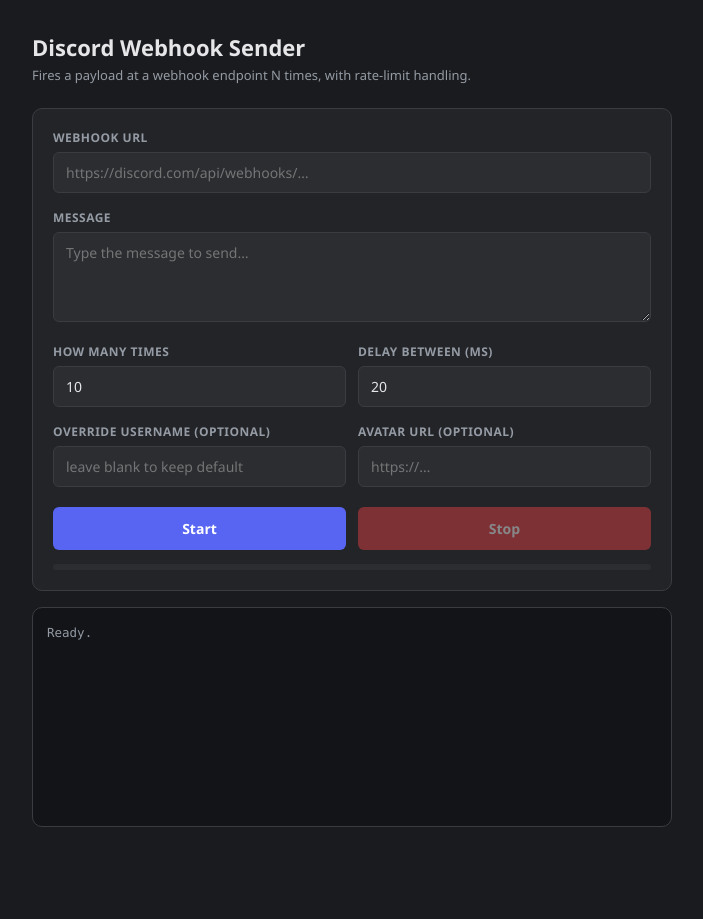
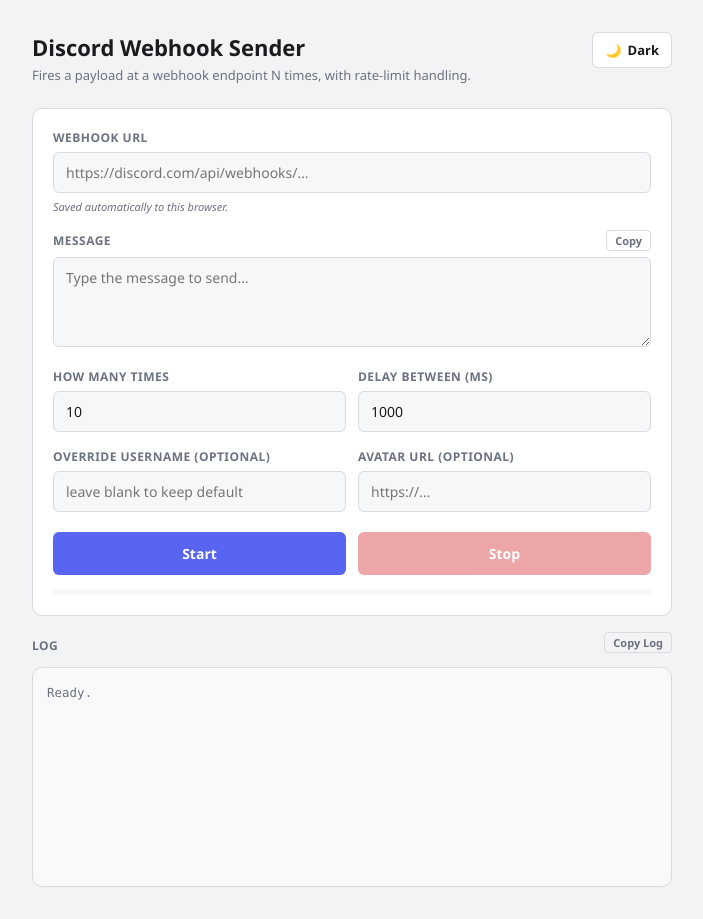
Before and after one commit to Ranzz-Xp/Discord-Webhook-Message-Sender, a plain HTML site: page index.html in a window 1280 px wide. Shown: the whole page, without its empty margins (288-991 px from the left). Before the commit the page ends 859 px from the top, so only its background shows below. Drawn offline with Linux system fonts and the light colour scheme.

Commit message:
Update index.html

```diff
--- a/index.html
+++ b/index.html
@@ -1,5 +1,5 @@
 <!DOCTYPE html>
-<html lang="en">
+<html lang="en" data-theme="dark">
 <head>
 <meta charset="UTF-8">
 <meta name="viewport" content="width=device-width, initial-scale=1">
@@ -17,6 +17,21 @@
     --green: #3ba55d;
     --red: #ed4245;
     --amber: #faa81a;
+    --log-bg: #131417;
+  }
+  [data-theme="light"] {
+    --bg: #f2f3f5;
+    --panel: #ffffff;
+    --panel-2: #f6f7f8;
+    --border: #d9dbe0;
+    --text: #1a1b1e;
+    --muted: #6b7280;
+    --blurple: #5865f2;
+    --blurple-hover: #4752c4;
+    --green: #1a8a3d;
+    --red: #d83c3e;
+    --amber: #b8760a;
+    --log-bg: #f8f9fa;
   }
   * { box-sizing: border-box; }
   body {
@@ -27,20 +42,47 @@
     font-family: "gg sans", "Segoe UI", system-ui, -apple-system, sans-serif;
     display: flex;
     justify-content: center;
+    transition: background .2s, color .2s;
   }
   .wrap { width: 100%; max-width: 640px; }
+  .top-bar {
+    display: flex;
+    justify-content: space-between;
+    align-items: flex-start;
+    gap: 12px;
+    margin-bottom: 24px;
+  }
   h1 {
     font-size: 22px;
     margin: 0 0 4px;
     font-weight: 700;
   }
-  .sub { color: var(--muted); font-size: 13px; margin: 0 0 24px; }
+  .sub { color: var(--muted); font-size: 13px; margin: 0; }
+  .theme-toggle {
+    background: var(--panel);
+    border: 1px solid var(--border);
+    color: var(--text);
+    border-radius: 6px;
+    padding: 8px 12px;
+    font-size: 13px;
+    font-weight: 600;
+    font-family: inherit;
+    cursor: pointer;
+    flex: none;
+    width: auto;
+    transition: border-color .15s, background .15s;
+    display: flex;
+    align-items: center;
+    gap: 6px;
+  }
+  .theme-toggle:hover { border-color: var(--blurple); }
   .panel {
     background: var(--panel);
     border: 1px solid var(--border);
     border-radius: 10px;
     padding: 20px;
     margin-bottom: 16px;
+    transition: background .2s, border-color .2s;
   }
   label {
     display: block;
@@ -50,6 +92,31 @@
     letter-spacing: .04em;
     color: var(--muted);
     margin-bottom: 6px;
+  }
+  .label-row {
+    display: flex;
+    justify-content: space-between;
+    align-items: center;
+  }
+  .label-row label { margin-bottom: 6px; }
+  .mini-btn {
+    background: transparent;
+    border: 1px solid var(--border);
+    color: var(--muted);
+    border-radius: 4px;
+    padding: 2px 8px;
+    font-size: 11px;
+    font-weight: 600;
+    cursor: pointer;
+    transition: all .15s;
+    font-family: inherit;
+    flex: none;
+    width: auto;
+    margin-bottom: 6px;
+  }
+  .mini-btn:hover {
+    border-color: var(--blurple);
+    color: var(--text);
   }
   input[type="text"], input[type="number"], textarea {
     width: 100%;
@@ -61,7 +128,7 @@
     font-size: 14px;
     font-family: inherit;
     outline: none;
-    transition: border-color .15s;
+    transition: border-color .15s, background .2s, color .2s;
   }
   input:focus, textarea:focus { border-color: var(--blurple); }
   textarea { resize: vertical; min-height: 90px; }
@@ -87,8 +154,15 @@
   button:disabled { opacity: .45; cursor: not-allowed; }
   button.stop { background: var(--red); }
   button.stop:hover:not(:disabled) { background: #c93b3e; }
+  .log-header {
+    display: flex;
+    justify-content: space-between;
+    align-items: center;
+    margin-bottom: 8px;
+  }
+  .log-header label { margin-bottom: 0; }
   .log {
-    background: #131417;
+    background: var(--log-bg);
     border: 1px solid var(--border);
     border-radius: 10px;
     padding: 14px;
@@ -99,6 +173,7 @@
     line-height: 1.7;
     white-space: pre-wrap;
     word-break: break-word;
+    transition: background .2s, border-color .2s;
   }
   .log div { margin: 0; }
   .ok   { color: var(--green); }
@@ -111,6 +186,7 @@
     border-radius: 3px;
     overflow: hidden;
     margin-top: 14px;
+    transition: background .2s;
   }
   .bar > i {
     display: block;
@@ -119,22 +195,39 @@
     background: var(--blurple);
     transition: width .2s;
   }
+  .save-hint {
+    font-size: 11px;
+    color: var(--muted);
+    margin-top: 6px;
+    font-style: italic;
+  }
 </style>
 </head>
 <body>
 <div class="wrap">
 
-  <h1>Discord Webhook Sender</h1>
-  <p class="sub">Fires a payload at a webhook endpoint N times, with rate-limit handling.</p>
+  <div class="top-bar">
+    <div>
+      <h1>Discord Webhook Sender</h1>
+      <p class="sub">Fires a payload at a webhook endpoint N times, with rate-limit handling.</p>
+    </div>
+    <button type="button" class="theme-toggle" id="themeToggle" title="Toggle theme">
+      <span id="themeIcon">☀</span><span id="themeLabel">Light</span>
+    </button>
+  </div>
 
   <div class="panel">
     <div class="field">
       <label for="webhookUrl">Webhook URL</label>
       <input type="text" id="webhookUrl" placeholder="https://discord.com/api/webhooks/…">
+      <div class="save-hint">Saved automatically to this browser.</div>
     </div>
 
     <div class="field">
-      <label for="message">Message</label>
+      <div class="label-row">
+        <label for="message">Message</label>
+        <button type="button" class="mini-btn" id="copyMessageBtn">Copy</button>
+      </div>
       <textarea id="message" placeholder="Type the message to send…"></textarea>
     </div>
 
@@ -145,7 +238,7 @@
       </div>
       <div>
         <label for="delay">Delay between (ms)</label>
-        <input type="number" id="delay" value="20" min="0" max="60000">
+        <input type="number" id="delay" value="1000" min="0" max="60000">
       </div>
     </div>
 
@@ -168,6 +261,10 @@
     <div class="bar"><i id="progress"></i></div>
   </div>
 
+  <div class="log-header">
+    <label>Log</label>
+    <button type="button" class="mini-btn" id="copyLogBtn">Copy Log</button>
+  </div>
   <div class="log" id="log"><div class="dim">Ready.</div></div>
 
 </div>
@@ -180,6 +277,16 @@
   const stopBtn  = $('stopBtn');
   const logEl    = $('log');
   const progEl   = $('progress');
+  const copyMessageBtn = $('copyMessageBtn');
+  const copyLogBtn = $('copyLogBtn');
+  const themeToggle = $('themeToggle');
+  const themeIcon = $('themeIcon');
+  const themeLabel = $('themeLabel');
+
+  const STORAGE_KEY = 'dws.config.v1';
+  const THEME_KEY   = 'dws.theme';
+
+  const PERSISTED_FIELDS = ['webhookUrl', 'count', 'delay', 'username', 'avatar', 'message'];
 
   let running = false;
   let sent = 0;
@@ -187,6 +294,81 @@
 
   const sleep = ms => new Promise(r => setTimeout(r, ms));
 
+  // ---------- Theme ----------
+  function applyTheme(theme) {
+    document.documentElement.setAttribute('data-theme', theme);
+    if (theme === 'light') {
+      themeIcon.textContent = '🌙';
+      themeLabel.textContent = 'Dark';
+    } else {
+      themeIcon.textContent = '☀';
+      themeLabel.textContent = 'Light';
+    }
+  }
+
+  function initTheme() {
+    let saved;
+    try { saved = localStorage.getItem(THEME_KEY); } catch (_) {}
+    if (saved === 'light' || saved === 'dark') {
+      applyTheme(saved);
+    } else {
+      const prefersLight = window.matchMedia && window.matchMedia('(prefers-color-scheme: light)').matches;
+      applyTheme(prefersLight ? 'light' : 'dark');
+    }
+  }
+
+  themeToggle.addEventListener('click', () => {
+    const current = document.documentElement.getAttribute('data-theme');
+    const next = current === 'light' ? 'dark' : 'light';
+    applyTheme(next);
+    try { localStorage.setItem(THEME_KEY, next); } catch (_) {}
+  });
+
+  // ---------- Persistence ----------
+  function loadConfig() {
+    let raw;
+    try { raw = localStorage.getItem(STORAGE_KEY); } catch (_) { return; }
+    if (!raw) return;
+    let data;
+    try { data = JSON.parse(raw); } catch (_) { return; }
+    for (const field of PERSISTED_FIELDS) {
+      if (typeof data[field] === 'string' && data[field].length) {
+        const el = $(field);
+        if (el) el.value = data[field];
+      } else if (typeof data[field] === 'number') {
+        const el = $(field);
+        if (el) el.value = data[field];
+      }
+    }
+  }
+
+  let saveTimer = null;
+  function scheduleSave() {
+    if (saveTimer) clearTimeout(saveTimer);
+    saveTimer = setTimeout(saveConfigNow, 300);
+  }
+
+  function saveConfigNow() {
+    const data = {};
+    for (const field of PERSISTED_FIELDS) {
+      const el = $(field);
+      if (el) data[field] = el.value;
+    }
+    try { localStorage.setItem(STORAGE_KEY, JSON.stringify(data)); } catch (_) {}
+  }
+
+  function attachPersistence() {
+    for (const field of PERSISTED_FIELDS) {
+      const el = $(field);
+      if (!el) continue;
+      el.addEventListener('input', scheduleSave);
+      el.addEventListener('change', scheduleSave);
+    }
+    // flush on page close
+    window.addEventListener('beforeunload', saveConfigNow);
+  }
+
+  // ---------- Logging ----------
   function log(msg, cls = '') {
     const line = document.createElement('div');
     if (cls) line.className = cls;
@@ -264,7 +446,7 @@
     log(`Starting — ${count} message(s), ${delay}ms apart.`, 'dim');
 
     let attempts = 0;
-    const maxAttempts = count * 5; // safety net against infinite retry loops
+    const maxAttempts = count * 5;
 
     while (sent < target && running && attempts < maxAttempts) {
       attempts++;
@@ -281,12 +463,11 @@
       if (result.retry) {
         log(`Rate limited by Discord. Waiting ${result.retryMs}ms…`, 'warn');
         await sleep(result.retryMs);
-        continue; // don't advance the counter
+        continue;
       }
 
       if (!result.ok) {
         log(`Failed (${result.status}): ${result.detail}`, 'err');
-        // 401/404 means the webhook is dead — stop early
         if (result.status === 401 || result.status === 404 || result.status === 403) {
           log('Webhook appears invalid or revoked. Stopping.', 'err');
           break;
@@ -321,6 +502,31 @@
       log('Stop requested…', 'warn');
     }
   });
+
+  copyMessageBtn.addEventListener('click', async () => {
+    try {
+      await navigator.clipboard.writeText($('message').value);
+      copyMessageBtn.textContent = 'Copied!';
+      setTimeout(() => copyMessageBtn.textContent = 'Copy', 1200);
+    } catch (e) {
+      log('Clipboard write failed.', 'err');
+    }
+  });
+
+  copyLogBtn.addEventListener('click', async () => {
+    try {
+      await navigator.clipboard.writeText(logEl.innerText);
+      copyLogBtn.textContent = 'Copied!';
+      setTimeout(() => copyLogBtn.textContent = 'Copy Log', 1200);
+    } catch (e) {
+      log('Clipboard write failed.', 'err');
+    }
+  });
+
+  // ---------- Init ----------
+  initTheme();
+  loadConfig();
+  attachPersistence();
 })();
 </script>
 </body>
```
